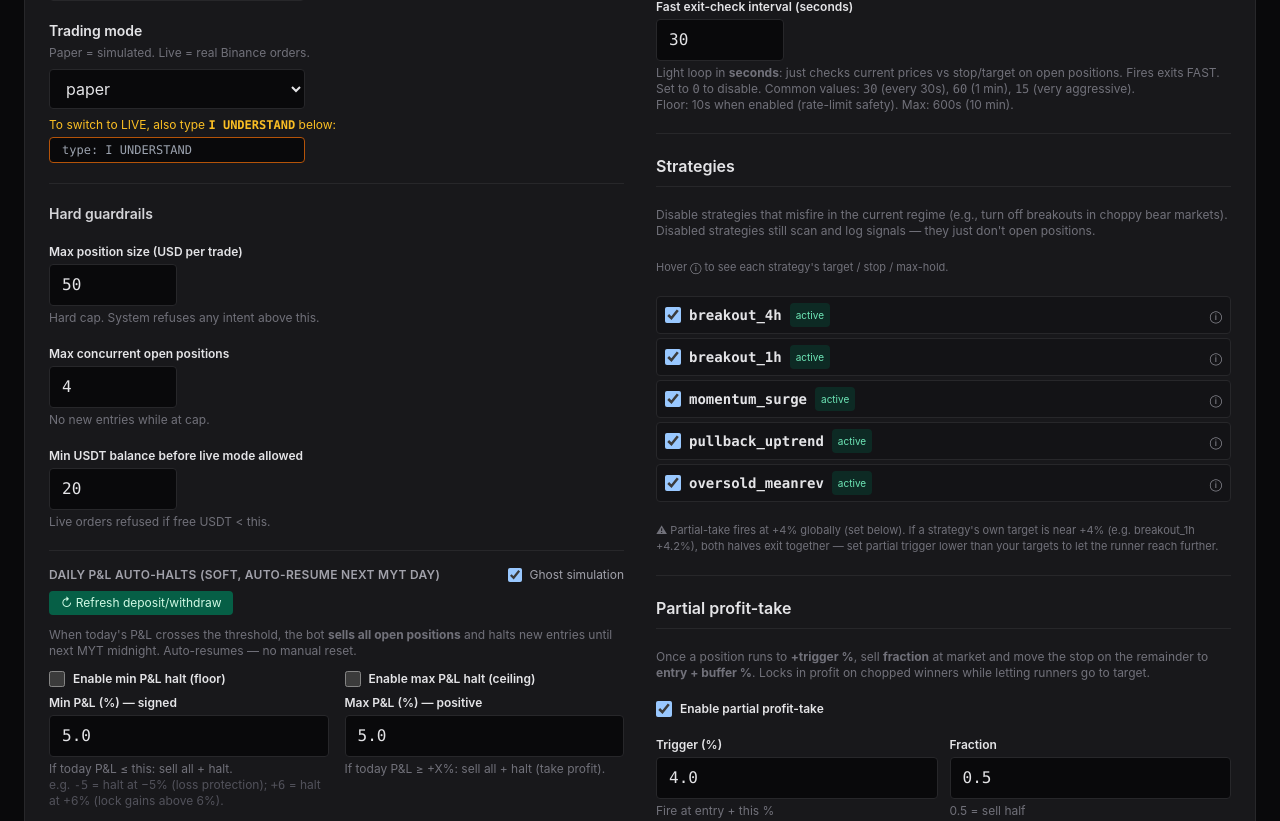
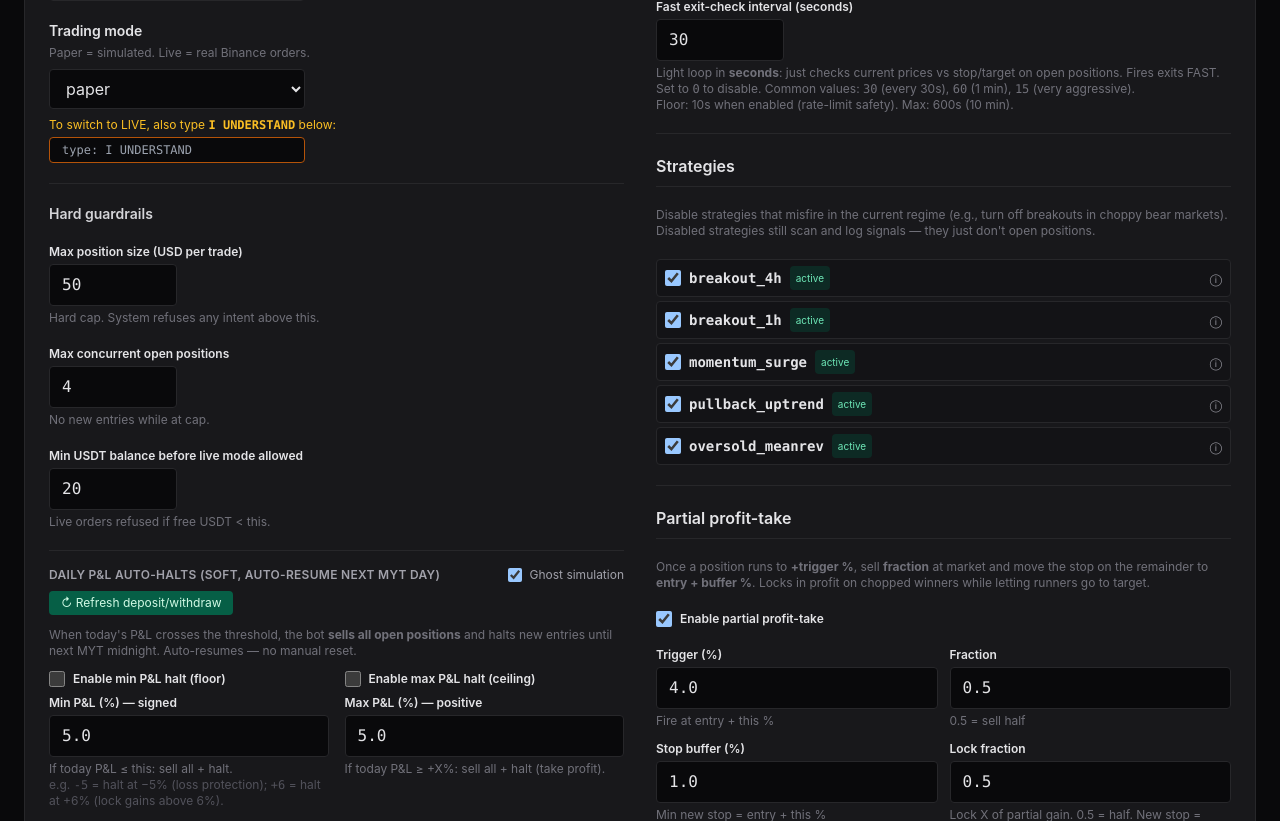
Before and after one commit to Cplus666/tradar, a Flask app: page /tradar/settings in a window 1280 px wide. Shown: the part 452-1273 px from the top of the page. Run offline with Flask 3, Linux system fonts and the light colour scheme; data that the repository does not hold is empty.

Commit message:
Settings: drop strategy hover-hint and partial-take warning text
Mirror of stock change.

Co-Authored-By: Claude Sonnet 4.6 <noreply@anthropic.com>

```diff
--- a/webapp/crypto/templates/crypto_settings.html
+++ b/webapp/crypto/templates/crypto_settings.html
@@ -208,8 +208,6 @@
       'oversold_meanrev':  {'target': '+9.1%',  'stop': '-3.5%',  'hold': '~24h', 'desc': 'Oversold bounce, tight stop, mean-reversion'}
     } %}
 
-    <p class="text-[11px] text-zinc-500 -mt-1 mb-1">Hover <span class="text-zinc-400">ⓘ</span> to see each strategy's target / stop / max-hold.</p>
-
     <div class="space-y-1">
       {% for s in strategy_names %}
         {% set spec = strategy_specs.get(s, {}) %}
@@ -239,8 +237,6 @@
         </label>
       {% endfor %}
     </div>
-
-    <p class="text-[11px] text-zinc-500 mt-1">⚠ Partial-take fires at +4% globally (set below). If a strategy's own target is near +4% (e.g. breakout_1h +4.2%), both halves exit together — set partial trigger lower than your targets to let the runner reach further.</p>
 
     {# === PARTIAL PROFIT-TAKE + BREAKEVEN-MOVE === #}
     <hr class="border-zinc-800">
```
